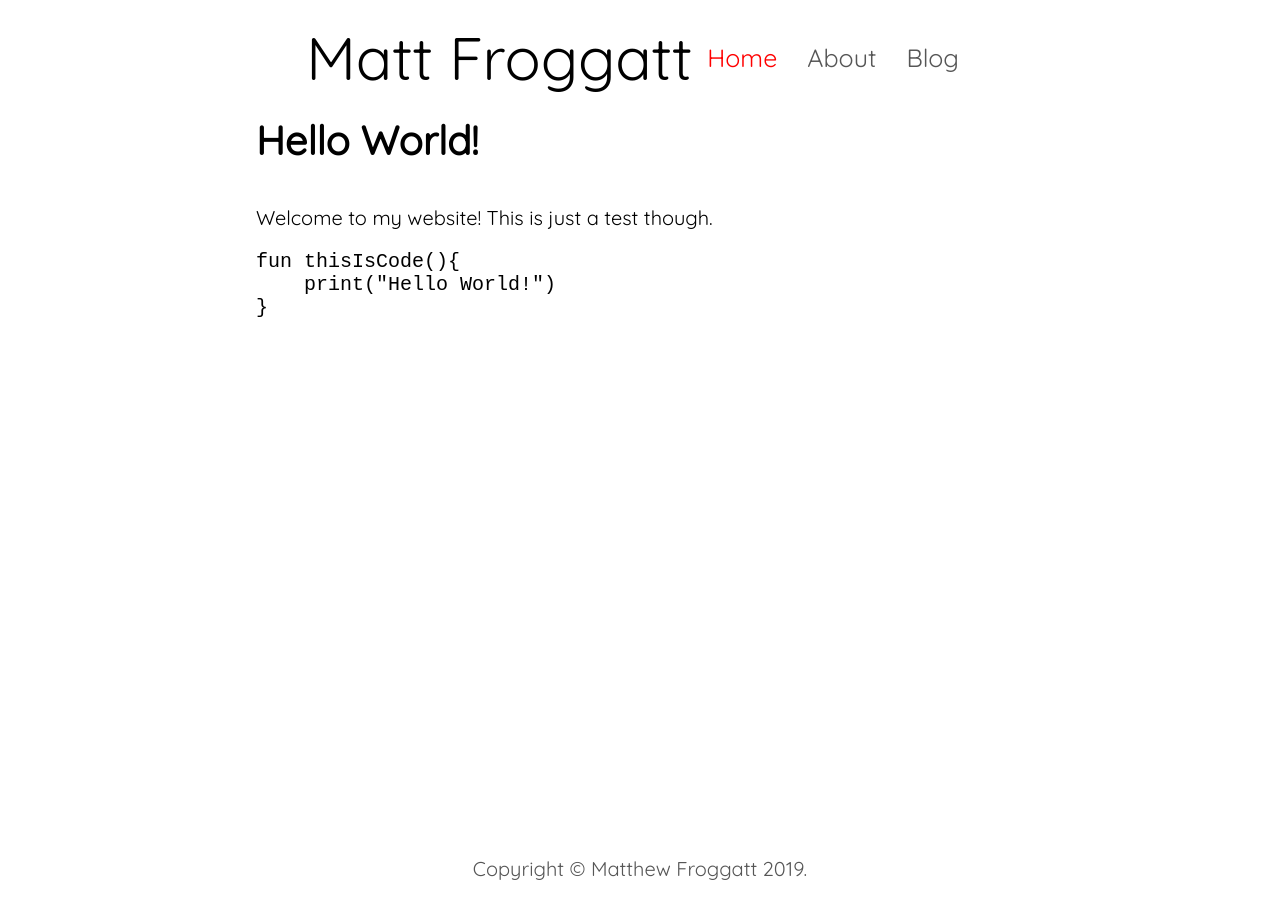
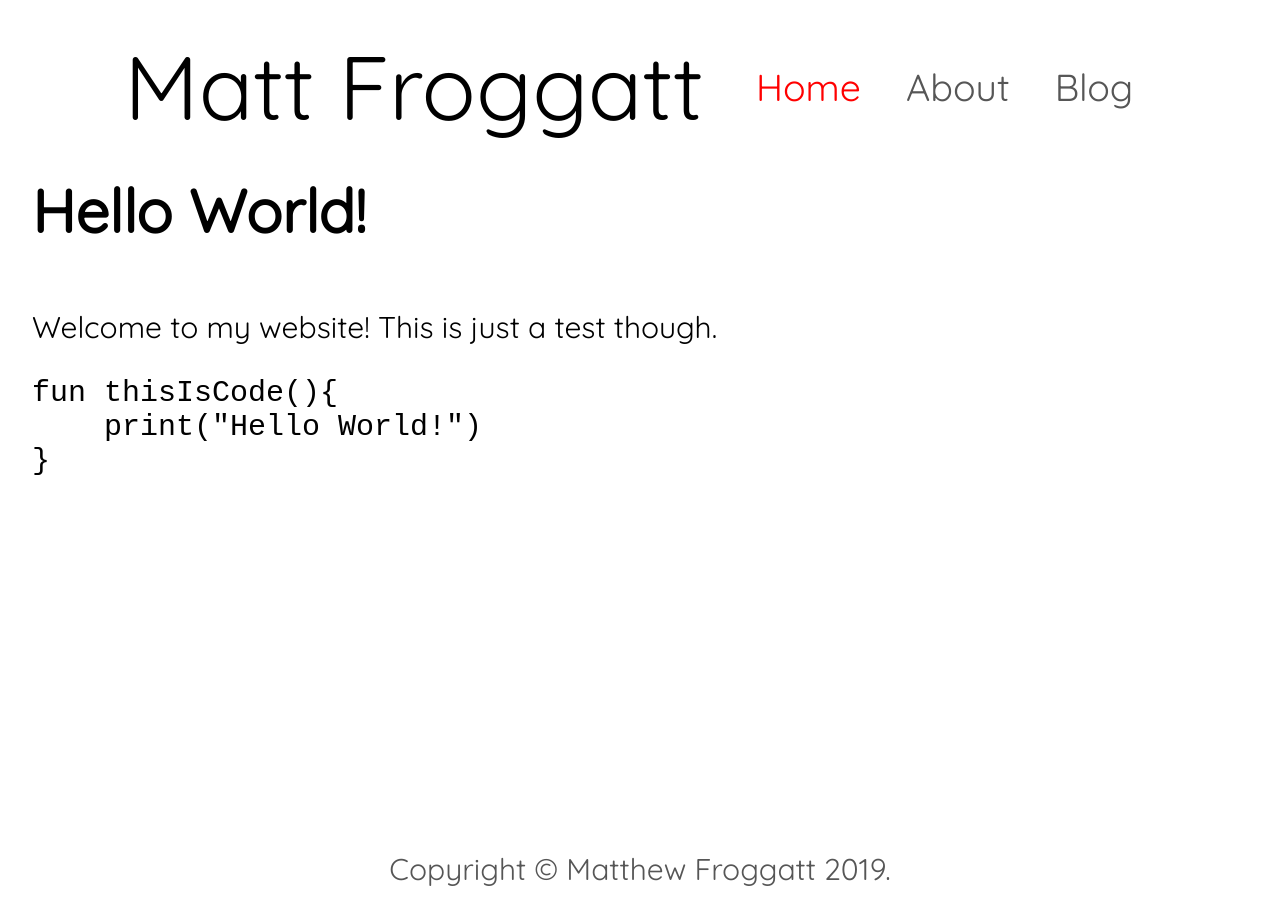
Before and after one commit to matt-froggatt/matt-froggatt.github.io, a Jekyll site: the page built from index.md, in a window 1280 px wide. Built offline with Jekyll 4.4.1, drawn with Linux system fonts in a browser that asks for light colours.

Commit message:
Changed media queries to target device size as well as screen size for better mobile experience.

```diff
--- a/_sass/main.scss
+++ b/_sass/main.scss
@@ -68,10 +68,13 @@
 	padding: 0;
 }
 
-@media screen and (min-width: 1000px){
+@media only screen and (min-device-width: 1000px){
 	html{
 		font-size: 1.25rem;
 	}
+}
+
+@media only screen and (min-device-width: 1000px) and (min-width: 1000px){
 	#main_content{
 		margin: auto;
 		width: 60%;
@@ -153,7 +156,7 @@
 	color: black;
 }
 
-@media screen and (min-width: 1250px){
+@media only screen and (min-width: 1250px){
 	nav{
 		flex-direction: row;
 		padding-top: 1em;
@@ -161,4 +164,7 @@
 		justify-content: center;
 		align-items: center;
 	}
+	#name{
+		margin-right: 1rem;
+	}
 }
```
